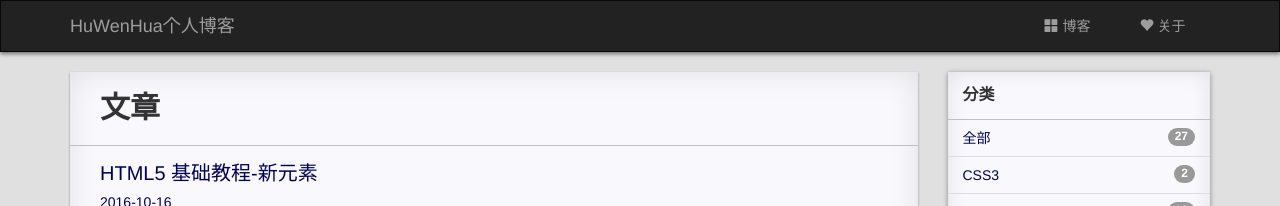
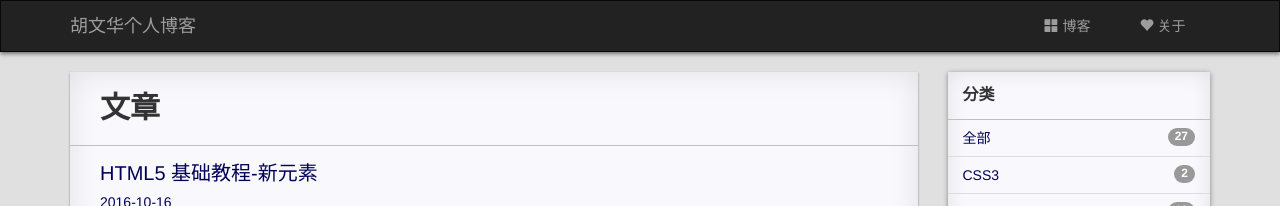
Before and after one commit to huwenhua/huwenhua.github.io, a Jekyll site: the page built from index.html, in a window 1280 px wide. Shown: the top 206 px of the page. Built offline with Jekyll 4.4.1, drawn with Linux system fonts in a browser that asks for light colours; nearby versions of some CDN libraries; the list of posts is cut into pages by our own code; comment, search, counter and statistics services are not loaded; a style sheet for code colours, icons or effects is not loaded.

Commit message:
Update _config.yml

```diff
--- a/_config.yml
+++ b/_config.yml
@@ -1,5 +1,5 @@
 # Site settings
-title: HuWenHua个人博客
+title: 胡文华个人博客
 email: huwen_hua@163.com
 description: 胡文华个人博客,专注web开发,Java,Javascript,Node.JS,Angularjs,React,Vue,jQuery..
 # > # this means to ignore newlines until "baseurl:"
```
